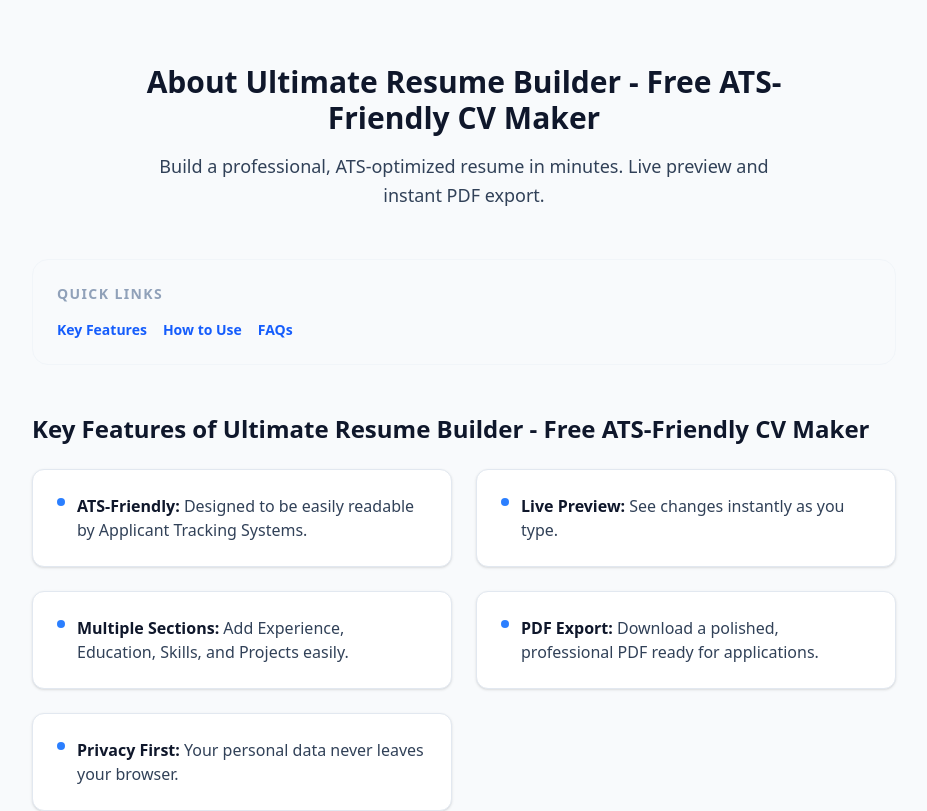
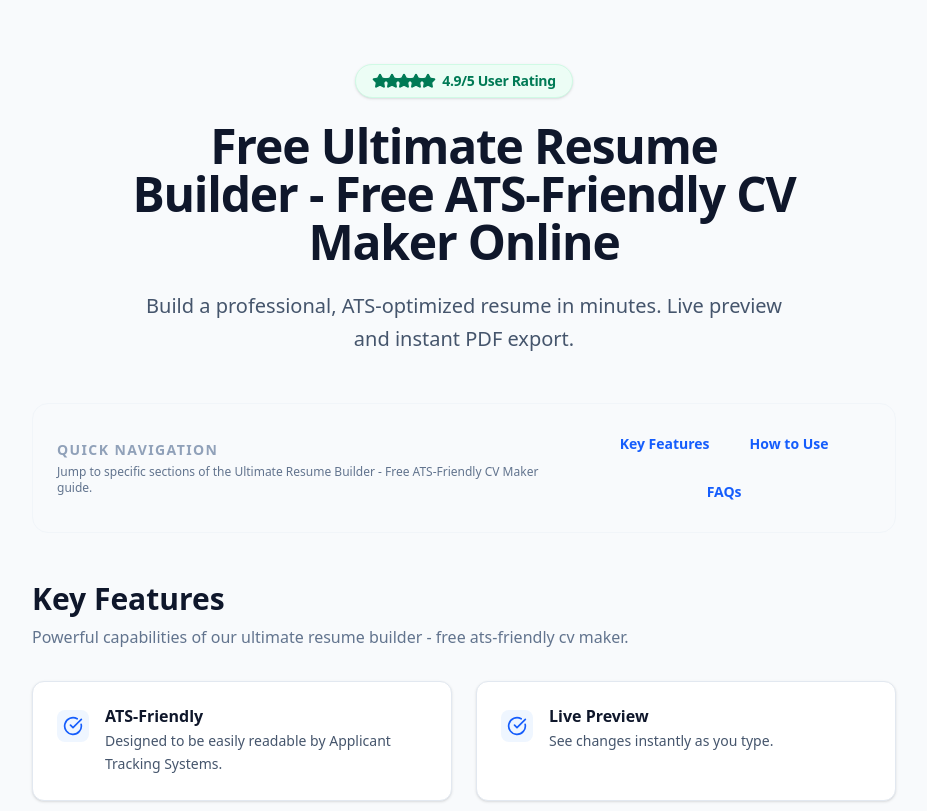
Before and after one commit to rahul-ismyname/toolboxed, a Next.js app: page /resume-builder in a window 1280 px wide. Shown: the part 1000-1811 px from the top of the page, without its empty margins (176-1103 px from the left). Built offline with nearby package versions, Linux system fonts and the light colour scheme.

Commit message:
feat: finalize SEO Phase 8 - Trust signals, intent-based titles, social mastery, and semantic HTML polish

```diff
--- a/app/category/[slug]/page.tsx
+++ b/app/category/[slug]/page.tsx
@@ -25,6 +25,17 @@ export async function generateMetadata({ params }: CategoryPageProps): Promise<M
         keywords: [`${category} tools`, `online ${category} utilities`, `free ${category} software`, 'Toolboxed'],
         alternates: {
             canonical: `/category/${slug}`,
+        },
+        openGraph: {
+            title: `${category} Tools - Professional Online Suite`,
+            description: `Free, private, and high-performance ${category} tools for modern workflows.`,
+            type: 'website',
+            url: `/category/${slug}`,
+        },
+        twitter: {
+            card: 'summary_large_image',
+            title: `${category} Tools | Toolboxed`,
+            description: `The ultimate suite of professional ${category} utilities.`,
         },
     };
 }
--- a/components/tools/ToolContent.tsx
+++ b/components/tools/ToolContent.tsx
@@ -2,6 +2,7 @@ import React from 'react';
 import { tools } from '@/config/tools';
 import Link from 'next/link';
 import { ToolCard } from '../registry/ToolCard';
+import { Star, CheckCircle } from 'lucide-react';
 
 type ToolData = {
     title: string;
@@ -1289,40 +1290,62 @@ export function ToolContent({ slug }: ToolContentProps) {
             />
 
             {/* Description Section */}
-            <section className="text-center max-w-2xl mx-auto space-y-4">
-                <h2 className="text-3xl font-bold text-slate-900 dark:text-white">About {data.title}</h2>
-                <p className="text-lg leading-relaxed">{data.description}</p>
+            <section className="text-center max-w-2xl mx-auto space-y-6">
+                <div className="inline-flex items-center gap-1.5 px-4 py-1.5 rounded-full bg-emerald-50 dark:bg-emerald-500/10 text-emerald-700 dark:text-emerald-400 border border-emerald-100 dark:border-emerald-500/20 shadow-sm animate-in fade-in slide-in-from-bottom-2 duration-700">
+                    <div className="flex -space-x-1">
+                        {[1, 2, 3, 4, 5].map((i) => (
+                            <Star key={i} className="w-4 h-4 fill-current" />
+                        ))}
+                    </div>
+                    <span className="text-sm font-bold tracking-tight">4.9/5 User Rating</span>
+                </div>
+                <h2 className="text-4xl md:text-5xl font-black text-slate-900 dark:text-white tracking-tight">
+                    Free {data.title} Online
+                </h2>
+                <p className="text-xl leading-relaxed text-slate-600 dark:text-slate-400">{data.description}</p>
             </section>
 
             {/* Table of Contents - Jump Links for SEO */}
-            <section className="bg-slate-50 dark:bg-slate-900/40 p-6 rounded-2xl border border-slate-100 dark:border-slate-800">
-                <h2 className="text-sm font-bold text-slate-400 uppercase tracking-widest mb-4">Quick Links</h2>
-                <div className="flex flex-wrap gap-4">
-                    <a href="#features" className="text-sm font-semibold text-blue-600 dark:text-blue-400 hover:underline">Key Features</a>
-                    <a href="#how-to" className="text-sm font-semibold text-blue-600 dark:text-blue-400 hover:underline">How to Use</a>
-                    <a href="#faqs" className="text-sm font-semibold text-blue-600 dark:text-blue-400 hover:underline">FAQs</a>
+            <section className="bg-slate-50 dark:bg-slate-900/40 p-6 rounded-2xl border border-slate-100 dark:border-slate-800 flex flex-col sm:flex-row items-center justify-between gap-6">
+                <div className="space-y-1">
+                    <h2 className="text-sm font-bold text-slate-400 uppercase tracking-widest">Quick Navigation</h2>
+                    <p className="text-xs text-slate-500">Jump to specific sections of the {data.title} guide.</p>
+                </div>
+                <div className="flex flex-wrap gap-4 justify-center">
+                    <a href="#features" className="text-sm font-bold text-blue-600 dark:text-blue-400 hover:text-blue-700 dark:hover:text-blue-300 transition-colors px-3 py-1.5 rounded-lg hover:bg-blue-50 dark:hover:bg-blue-900/40">Key Features</a>
+                    <a href="#how-to" className="text-sm font-bold text-blue-600 dark:text-blue-400 hover:text-blue-700 dark:hover:text-blue-300 transition-colors px-3 py-1.5 rounded-lg hover:bg-blue-50 dark:hover:bg-blue-900/40">How to Use</a>
+                    <a href="#faqs" className="text-sm font-bold text-blue-600 dark:text-blue-400 hover:text-blue-700 dark:hover:text-blue-300 transition-colors px-3 py-1.5 rounded-lg hover:bg-blue-50 dark:hover:bg-blue-900/40">FAQs</a>
                 </div>
             </section>
 
             {/* Features Grid */}
             <section id="features" className="scroll-mt-20">
-                <h2 className="text-2xl font-bold mb-6 text-slate-900 dark:text-white">Key Features of {data.title}</h2>
-                <div className="grid md:grid-cols-2 gap-6">
+                <div className="mb-8">
+                    <h2 className="text-3xl font-black text-slate-900 dark:text-white mb-2">Key Features</h2>
+                    <p className="text-slate-500">Powerful capabilities of our {data.title.toLowerCase()}.</p>
+                </div>
+                <ul className="grid md:grid-cols-2 gap-6 list-none p-0">
                     {data.features.map((feature, idx) => {
                         const [bold, rest] = feature.split(':');
                         return (
-                            <div key={idx} className="bg-white dark:bg-slate-900 p-6 rounded-xl border border-slate-200 dark:border-slate-800 shadow-sm">
-                                <div className="flex items-start gap-3">
-                                    <div className="mt-1 w-2 h-2 rounded-full bg-blue-500 shrink-0" />
-                                    <p>
-                                        <span className="font-semibold text-slate-900 dark:text-white">{bold.replace(/\*\*/g, '')}:</span>
-                                        {rest}
-                                    </p>
+                            <li key={idx} className="bg-white dark:bg-slate-900 p-6 rounded-xl border border-slate-200 dark:border-slate-800 shadow-sm hover:shadow-md transition-shadow">
+                                <div className="flex items-start gap-4">
+                                    <div className="mt-1 flex-shrink-0 w-8 h-8 rounded-lg bg-blue-50 dark:bg-blue-900/30 flex items-center justify-center text-blue-600 dark:text-blue-400">
+                                        <CheckCircle className="w-5 h-5" />
+                                    </div>
+                                    <div className="space-y-1">
+                                        <h3 className="font-bold text-slate-900 dark:text-white leading-tight">
+                                            {bold.replace(/\*\*/g, '')}
+                                        </h3>
+                                        <p className="text-sm text-slate-600 dark:text-slate-400 leading-relaxed">
+                                            {rest}
+                                        </p>
+                                    </div>
                                 </div>
-                            </div>
+                            </li>
                         );
                     })}
-                </div>
+                </ul>
             </section>
 
             {/* How to Use Steps */}
```
